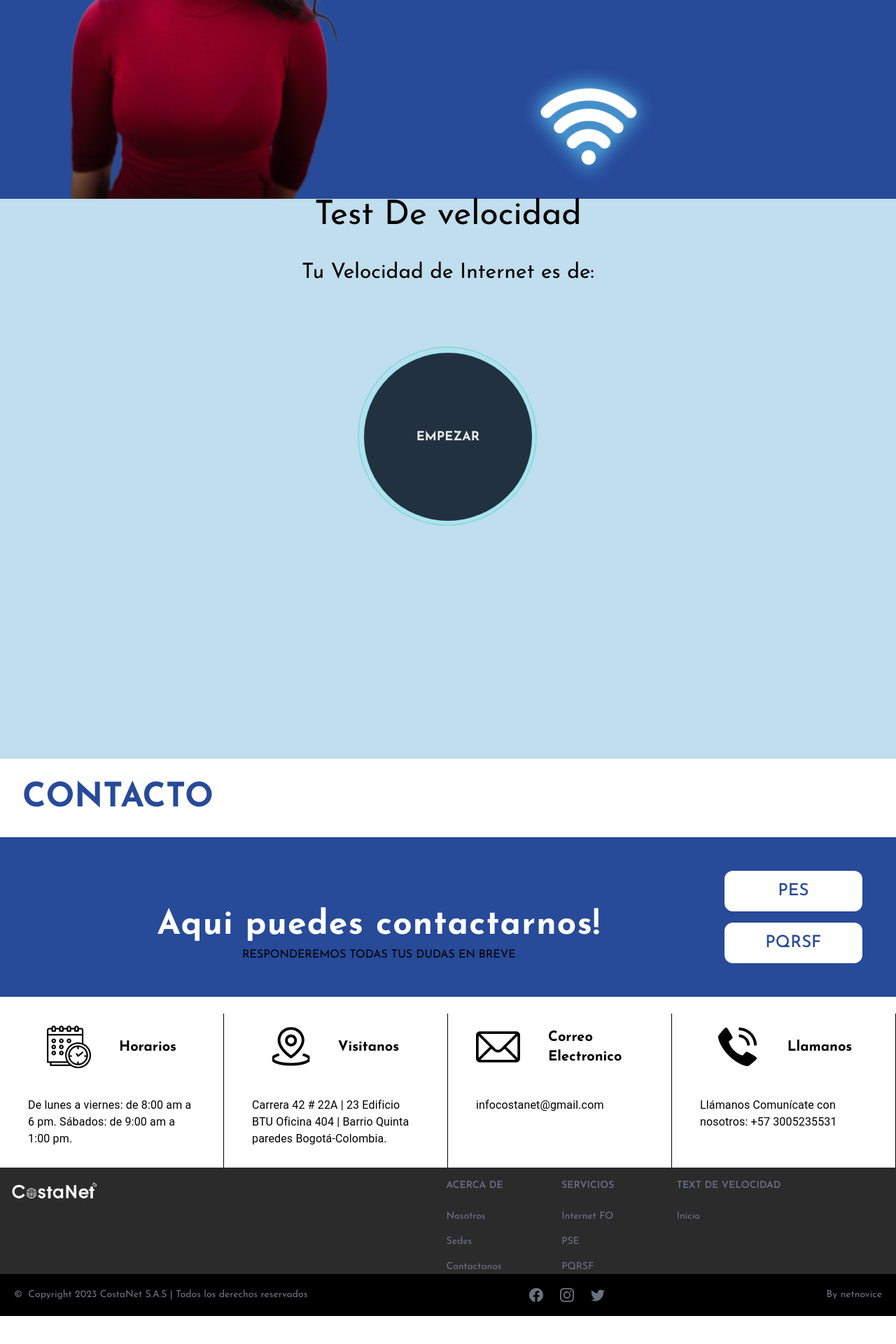
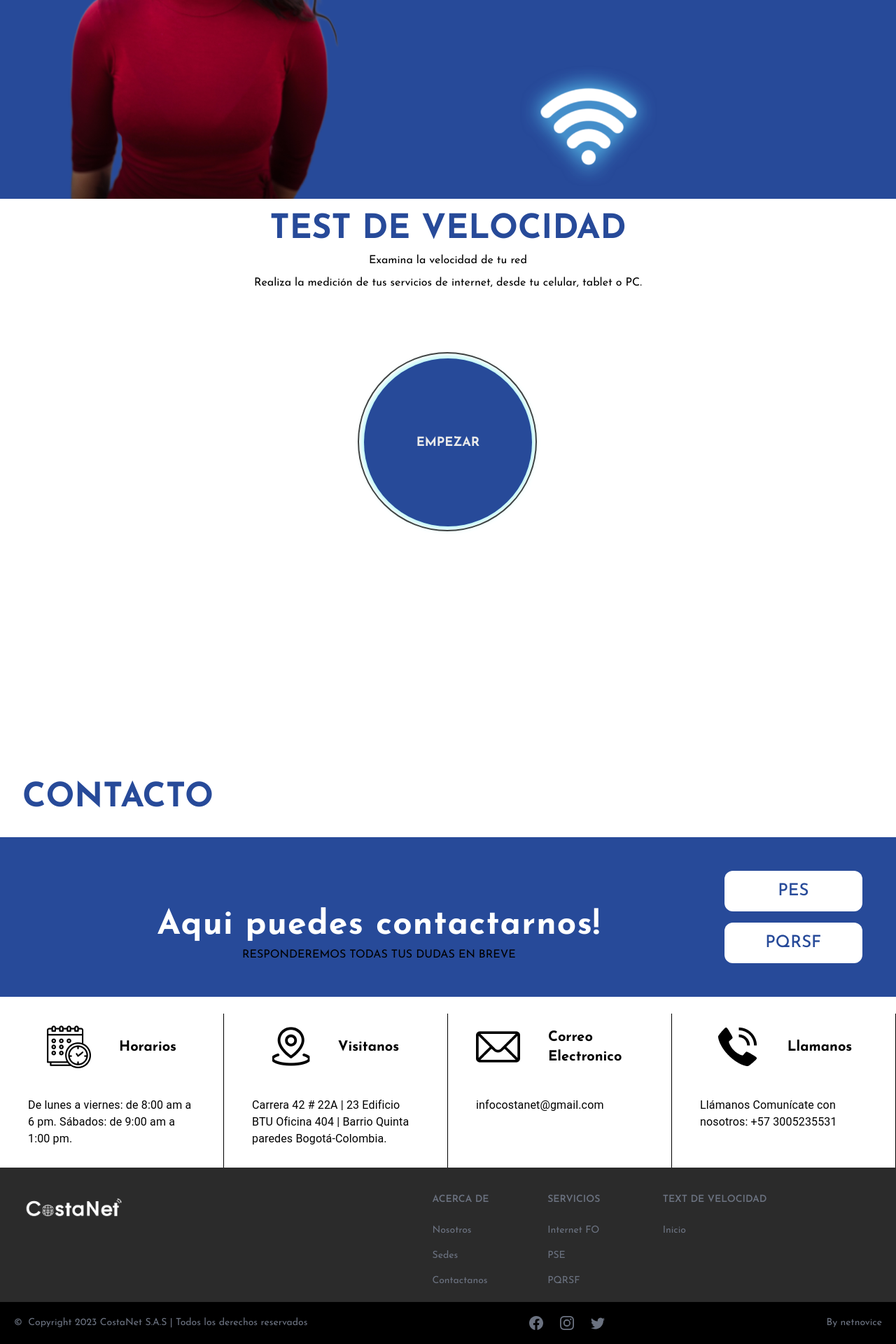
Before and after one commit to labs-company/costanet, a Next.js app: page / in a window 1280 px wide. Shown: the part 2196-4116 px from the top of the page at 70% size. Before the commit the page ends 4076 px from the top, so only its background shows below. Built offline with nearby package versions, Linux system fonts and the light colour scheme.

Commit message:
fix: Cambios de colores test de velocidad

```diff
--- a/app/globals.css
+++ b/app/globals.css
@@ -12,9 +12,8 @@
     height: 240px;
     width: 240px;
     border-radius: 50%;
-    background: conic-gradient(rgba(1, 182, 190, 0.3) 0%, transparent 65%);
+    background: conic-gradient(#274a99 0%, transparent 65%);
     animation: radarRotate 2s linear infinite;
-    margin-top: -13rem;
   }
 
   @keyframes radarRotate {
@@ -38,7 +37,6 @@
     align-items: center;
     justify-content: center;
     flex-wrap: wrap;
-    margin-top: -10rem;
   }
   .loader-content button {
     position: relative;
@@ -49,11 +47,10 @@
     font-weight: bold;
     line-height: 1.5;
     border-radius: 50%;
-    background-color: #223140;
+    background-color: #274a99;
     color: #eaeaea;
     border: 0;
     box-shadow: 0 0 12px #81ecec;
-   margin-top: -13rem;
   }
 
   .loader-content.result button {
@@ -68,7 +65,7 @@
     width: 100%;
     top: 0;
     left: 0;
-    border: 2px solid #7ed6d4;
+    border: 2px solid #000;
     border-radius: 50%;
     animation: btnRing 2s linear infinite;
   }
@@ -89,16 +86,15 @@
     width: calc(100% + 4px);
     top: -2px;
     left: -2px;
-    background: linear-gradient(45deg, #25476e, #c7ecee);
+    background: linear-gradient(45deg, #274a99, #000);
     border: 2px solid #7ed6d4;
     z-index: -1;
     border-radius: 50%;
     animation: btnRing 2s linear;
-
   }
 
   .loader-content button:hover {
-    background-color: #1f3c4e;
+    background-color: #17367e;
   }
   .content {
     display: flex;
@@ -112,5 +108,4 @@
   .content small {
     font-size: 60%;
   }
-
 }
--- a/app/test-de-velocidad/page.tsx
+++ b/app/test-de-velocidad/page.tsx
@@ -4,11 +4,17 @@ import SpeedTest from "@/components/SpeedTest";
 export default function TestDeVelocidad() {
   return (
     <section>
-      <div className="bg-section h-screen">
-        <p className="text-5xl text-center">Test De velocidad</p>
-        <p className="text-3xl text-center mt-10">Tu Velocidad de Internet es de:</p>
+      <div className="bg-white h-screen p-5">
+        <div className="flex flex-col justify-center items-center text-justify gap-2">
+          <h2 className="text-5xl font-bold text-letter">TEST DE VELOCIDAD</h2>
+          <p>Examina la velocidad de tu red</p>
+          <p>
+            Realiza la medición de tus servicios de internet, desde tu celular,
+            tablet o PC.
+          </p>
+        </div>
         <Container>
-          <div className="loader-widget flex justify-center items-center h-screen">
+          <div className="loader-widget flex justify-center items-start h-screen">
             <SpeedTest />
           </div>
         </Container>
--- a/components/Footer.tsx
+++ b/components/Footer.tsx
@@ -8,13 +8,13 @@ import Link from "next/link";
 
 export default function FooterWithSocialMediaIcons() {
   return (
-    <Footer container className="bg-footerbgcolor rounded-none p-0">
+    <Footer container className="bg-footer rounded-none p-0">
       <div className="w-full">
-        <div className="grid w-full justify-between sm:flex sm:justify-between md:flex md:grid-cols-1">
+        <div className="grid w-full justify-between sm:flex sm:justify-between md:flex md:grid-cols-1 p-5">
           <div>
             <div>
               <Link href="/">
-                <Image src={logo_blanco} alt="" className="w-40 p-4 pt-0" />
+                <Image src={logo_blanco} alt="" className="w-44 p-4 pt-0" />
               </Link>
             </div>
           </div>
--- a/components/ServiceClientComponet.tsx
+++ b/components/ServiceClientComponet.tsx
@@ -33,7 +33,7 @@ export default function ServiceClientComponet() {
         <Image
           src={clientHappy}
           alt="Hacemos clientes felices"
-          className="w-full flex items-end  xl:w-full"
+          className="w-full flex items-end xl:w-full"
         />
       </Grid>
       <Grid
--- a/components/SpeedTest.tsx
+++ b/components/SpeedTest.tsx
@@ -63,9 +63,11 @@ export default function SpeedTest() {
 
   return (
     <>
+      <div className="pt-24">
         <span
           className={`loader ${elementLoader.loader ? "hiden" : "hiden-none"}`}
         ></span>
+
         <div
           className={`loader-content ${
             elementLoader.loaderContent ? "hiden-none" : "hiden"
@@ -81,6 +83,7 @@ export default function SpeedTest() {
           </div>
           <button onClick={handleClickTest}>{message}</button>
         </div>
+      </div>
     </>
   );
 }
--- a/tailwind.config.js
+++ b/tailwind.config.js
@@ -24,8 +24,7 @@ module.exports = {
       black: "#000000",
       section: "#C1DEEE",
       bgshadow: "#bfccd9ad",
-      footerbgcolor: "#2b2b2b",
-
+      footer: "#2b2b2b",
     },
   },
   plugins: [require("flowbite/plugin")],
```
Lines whose indentation alone changed are shown as unchanged.
